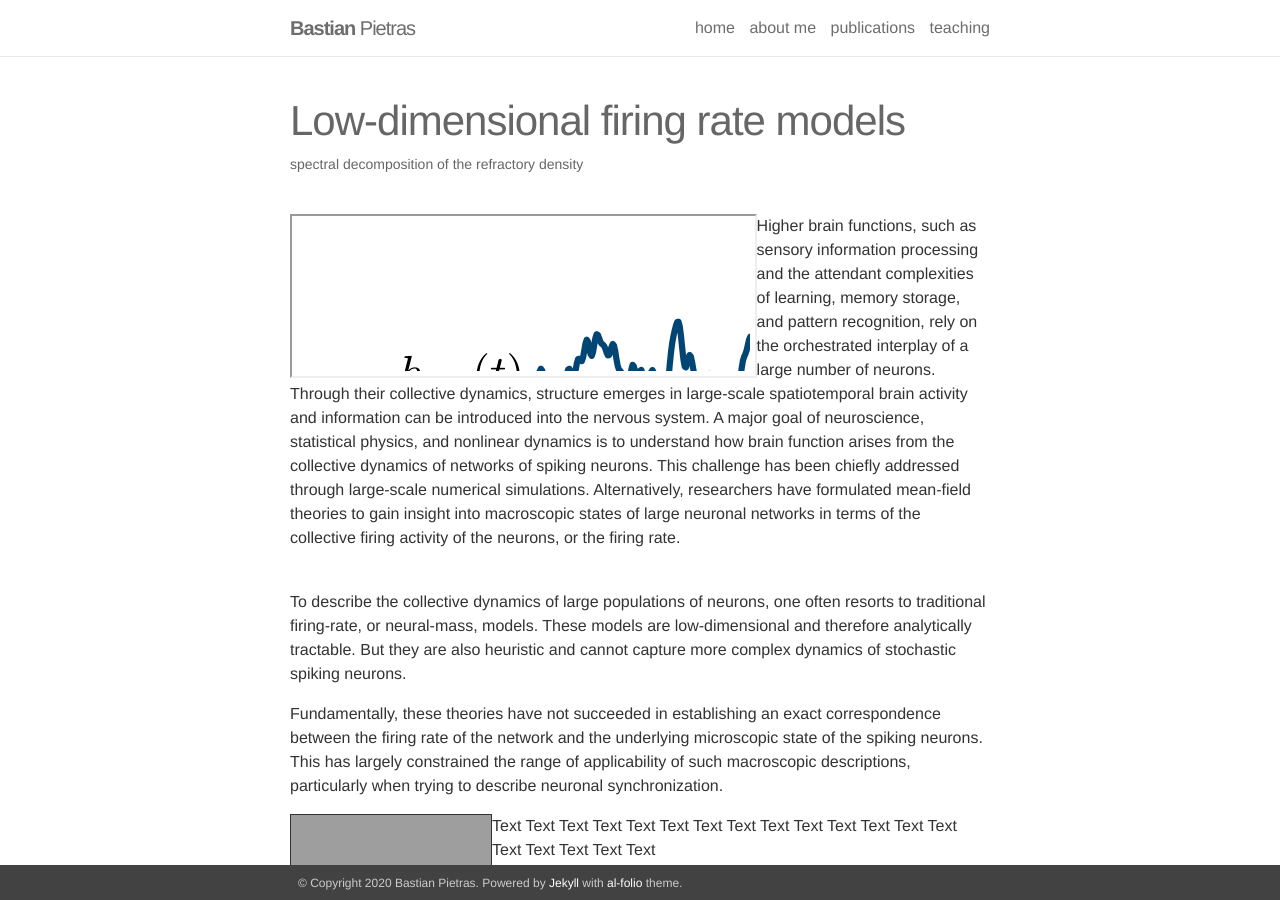
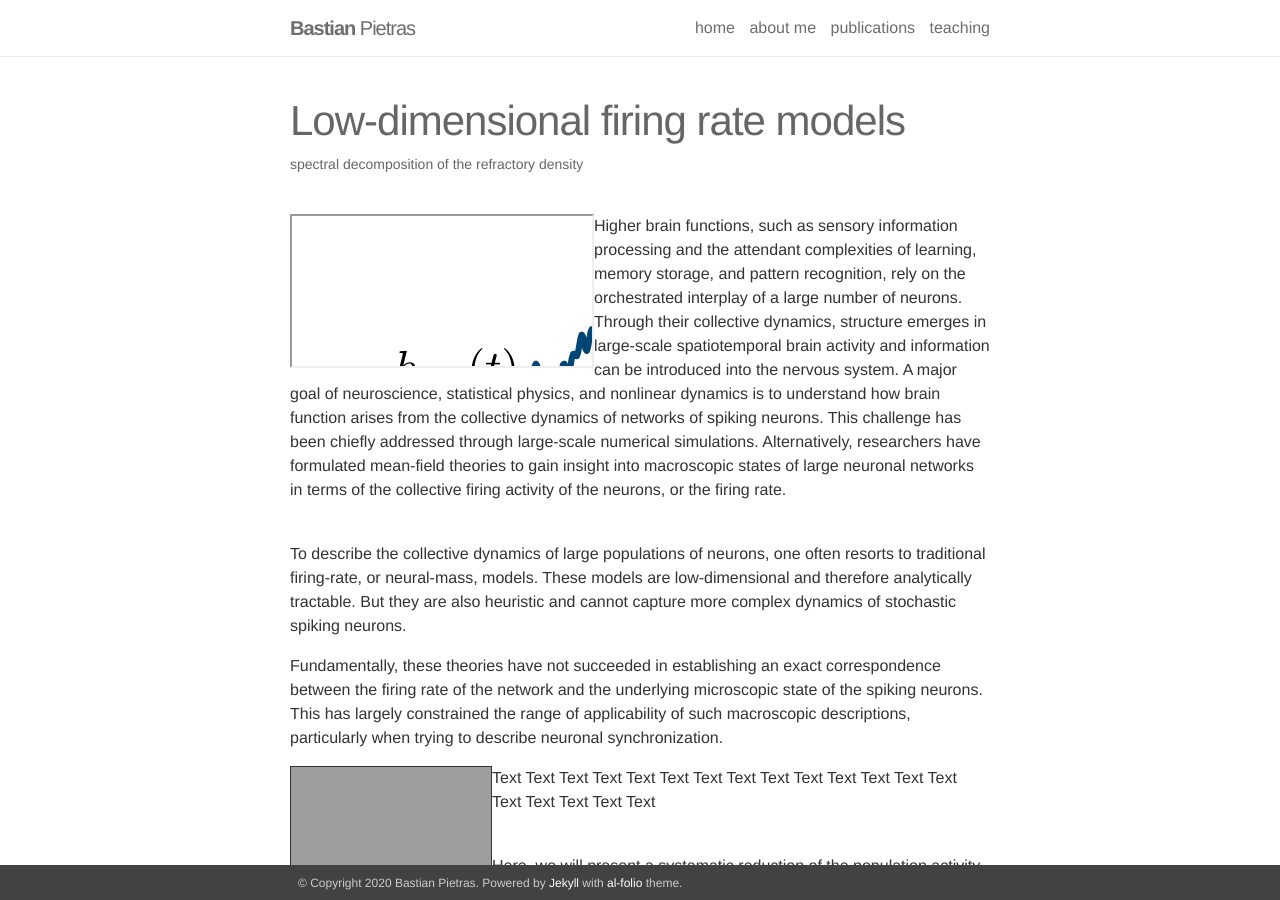
Before and after one commit to BastianPietras/bastianpietras.github.io, a Jekyll site: the page built from _projects/2spectral_decomp.markdown, in a window 1280 px wide and 900 px high. Built offline with Jekyll 4.4.1, drawn with Linux system fonts in a browser that asks for light colours; grey boxes are pictures that could not be loaded.

Commit message:
Update 2spectral_decomp.markdown

```diff
--- a/_projects/2spectral_decomp.markdown
+++ b/_projects/2spectral_decomp.markdown
@@ -5,7 +5,7 @@
 img: /assets/img/lowdim_cover.png
 ---
 
-<iframe class="col two right" src="/assets/img/activity_fig.png" alt="" title="overview" style="float: left" width="300px" padding="10px">
+<iframe src="/assets/img/activity_fig.png" alt="" title="overview" style="float: left" width="300px" heigth="150px" padding="10px">
 </iframe>
 Higher brain functions, such as sensory information processing and the attendant complexities of learning, memory storage, and pattern recognition, rely on the orchestrated interplay of a large number of neurons.
 Through their collective dynamics, structure emerges in large-scale spatiotemporal brain activity and information can be introduced into the nervous system.
@@ -32,7 +32,7 @@
 <br>
 Here, we will present a systematic reduction of the population activity of general renewal-type neurons that can account for neuronal refractoriness and spike synchronization dynamics.
 <div class="img_row">
-    <embed class="col three left" src="/assets/img/PAR_network.png" alt="" title="overview" style="float: left">
+    <embed class="col three left" src="/assets/img/PAR_network.png" alt="" title="overview" width="500px" height="auto">
 </div>
 
 <br>
```
